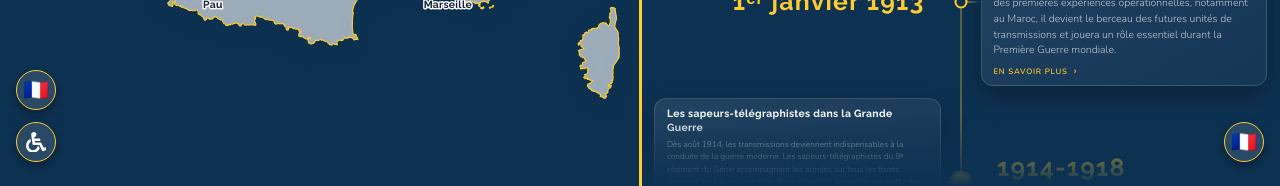
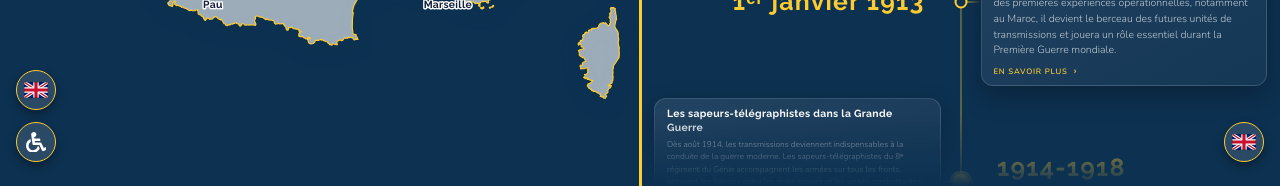
Before and after one commit to JockoBesne/MuseeTransmission, a React (Vite) app: page / in a window 1280 px wide. Shown: the part 614-800 px from the top of the page. Built offline with nearby package versions, Linux system fonts and the light colour scheme.

Commit message:
dessiner les drapeaux

```diff
--- a/src/App.css
+++ b/src/App.css
@@ -161,9 +161,11 @@ html,
   background-color: rgba(255, 255, 255, 0.22);
 }
 
+/* Drapeau au format 3:2 (components/icons/Drapeau.tsx). Taille posée ici et
+   non en attribut : la règle CSS l'emporte sur les attributs du SVG. */
 .lang-flag {
-  font-size: 1.3rem;
-  line-height: 1;
+  width: 1.5rem;
+  height: 1rem;
 }
 
 .panel-right {
--- a/src/App.tsx
+++ b/src/App.tsx
@@ -1,4 +1,5 @@
 import { useEffect, useLayoutEffect, useRef, useState } from 'react'
+import Drapeau from './components/icons/Drapeau'
 import IconePMR from './components/icons/IconePMR'
 import Memorial from './components/Memorial/Memorial'
 import './App.css'
@@ -117,10 +118,11 @@ function LeftPanel() {
       <button
         type="button"
         className="lang-btn lang-btn--left"
-        aria-label={lang === 'fr' ? 'Langue : français. Basculer en anglais.' : 'Language: English. Switch to French.'}
+        aria-label={lang === 'fr' ? 'Passer en anglais' : 'Switch to French'}
         onClick={() => setLang((v) => (v === 'fr' ? 'en' : 'fr'))}
       >
-        <span className="lang-flag" aria-hidden="true">{lang === 'fr' ? '🇫🇷' : '🇬🇧'}</span>
+        {/* Drapeau de la langue *cible*, pas de la langue courante (voir Drapeau.tsx). */}
+        <Drapeau langue={lang === 'fr' ? 'en' : 'fr'} className="lang-flag" />
       </button>
 
       <nav className="tab-bar" ref={tabBarRef}>
@@ -158,10 +160,11 @@ function RightPanel() {
       <button
         type="button"
         className="lang-btn lang-btn--right"
-        aria-label={lang === 'fr' ? 'Langue : français. Basculer en anglais.' : 'Language: English. Switch to French.'}
+        aria-label={lang === 'fr' ? 'Passer en anglais' : 'Switch to French'}
         onClick={() => setLang((v) => (v === 'fr' ? 'en' : 'fr'))}
       >
-        <span className="lang-flag" aria-hidden="true">{lang === 'fr' ? '🇫🇷' : '🇬🇧'}</span>
+        {/* Drapeau de la langue *cible*, pas de la langue courante (voir Drapeau.tsx). */}
+        <Drapeau langue={lang === 'fr' ? 'en' : 'fr'} className="lang-flag" />
       </button>
       <Timeline lang={lang} />
     </div>
--- /dev/null
+++ b/src/components/icons/Drapeau.tsx
@@ -0,0 +1,85 @@
+import { useId, type SVGProps } from 'react'
+
+/* Drapeau du bouton de bascule de langue (App.tsx) : tricolore ou Union Jack.
+
+   Le bouton affiche la langue **cible**, pas la langue courante : un panneau
+   en français montre l'Union Jack. C'est une bascule directe, pas un menu —
+   un contrôle doit annoncer ce qu'il va faire. Et celui qui a besoin de ce
+   bouton est le visiteur étranger, planté devant un écran qu'il ne sait pas
+   lire : le drapeau de sa langue lui saute aux yeux, celui de la langue
+   courante ne lui apprendrait rien. Ne pas « corriger » en passant `lang`
+   directement, ce serait inverser l'information.
+
+   Tracé en SVG et non écrit en emoji : Windows, qui fait tourner la borne, ne
+   fournit aucun glyphe de drapeau national (sa police Segoe UI Emoji n'en
+   contient pas, par choix de Microsoft). Les caractères 🇫🇷 et 🇬🇧 y retombent
+   sur leurs deux « indicateurs régionaux » et s'affichent « FR » et « GB ».
+   Le piège est invisible en développement sous Linux, où Noto Color Emoji les
+   dessine. Règle générale pour la borne : rien de visible à l'écran ne doit
+   dépendre d'un glyphe fourni par le système. */
+
+const FR = { bleu: '#002395', blanc: '#ffffff', rouge: '#ED2939' }
+const UK = { bleu: '#012169', blanc: '#ffffff', rouge: '#C8102E' }
+
+interface DrapeauProps extends Omit<SVGProps<SVGSVGElement>, 'lang'> {
+  /** Langue du panneau : détermine le drapeau dessiné. */
+  langue: 'fr' | 'en'
+}
+
+export default function Drapeau({ langue, ...props }: DrapeauProps) {
+  /* Les deux panneaux affichent chacun un bouton : sans identifiant unique,
+     leurs <clipPath> se marcheraient dessus dans le document. Les deux-points
+     produits par useId sont retirés, ils ne passent pas dans un url(#...). */
+  const uid = useId().replace(/:/g, '')
+  const cadre = `drapeau-${uid}`
+
+  return (
+    <svg viewBox="0 0 24 16" width="1.5em" height="1em" aria-hidden="true" {...props}>
+      <defs>
+        <clipPath id={cadre}>
+          <rect width="24" height="16" rx="2" />
+        </clipPath>
+      </defs>
+
+      <g clipPath={`url(#${cadre})`}>
+        {langue === 'fr' ? (
+          /* Proportions officielles du drapeau français (2:3) : trois bandes
+             verticales d'égale largeur. */
+          <>
+            <rect width="8" height="16" fill={FR.bleu} />
+            <rect x="8" width="8" height="16" fill={FR.blanc} />
+            <rect x="16" width="8" height="16" fill={FR.rouge} />
+          </>
+        ) : (
+          /* Union Jack ramené au même cadre 3:2 (le vrai est en 2:1, la
+             différence ne se voit pas à cette taille). Ordre de tracé :
+             fond bleu, croix de Saint-André en diagonale — blanche puis rouge
+             par-dessus —, puis croix de Saint-Georges droite, blanche puis
+             rouge. La croix de Saint-Patrick n'est pas décalée : à 24 px de
+             large, le décalage se réduirait à un demi-pixel. */
+          <>
+            <rect width="24" height="16" fill={UK.bleu} />
+            <path d="M0 0 L24 16 M24 0 L0 16" fill="none" stroke={UK.blanc} strokeWidth="3.4" />
+            <path d="M0 0 L24 16 M24 0 L0 16" fill="none" stroke={UK.rouge} strokeWidth="1.3" />
+            <path d="M12 0 V16 M0 8 H24" fill="none" stroke={UK.blanc} strokeWidth="5.4" />
+            <path d="M12 0 V16 M0 8 H24" fill="none" stroke={UK.rouge} strokeWidth="3.2" />
+          </>
+        )}
+
+        {/* Liseré sombre : détache le drapeau du fond translucide du bouton,
+            dont le flou laisse passer le bleu nuit du panneau — sans lui, le
+            blanc du tricolore flotte sans contour. */}
+        <rect
+          x="0.4"
+          y="0.4"
+          width="23.2"
+          height="15.2"
+          rx="1.8"
+          fill="none"
+          stroke="rgba(0, 0, 0, 0.35)"
+          strokeWidth="0.8"
+        />
+      </g>
+    </svg>
+  )
+}
```
Also changed, not shown: 1 other file (tests, documents, lock files or other folders).
